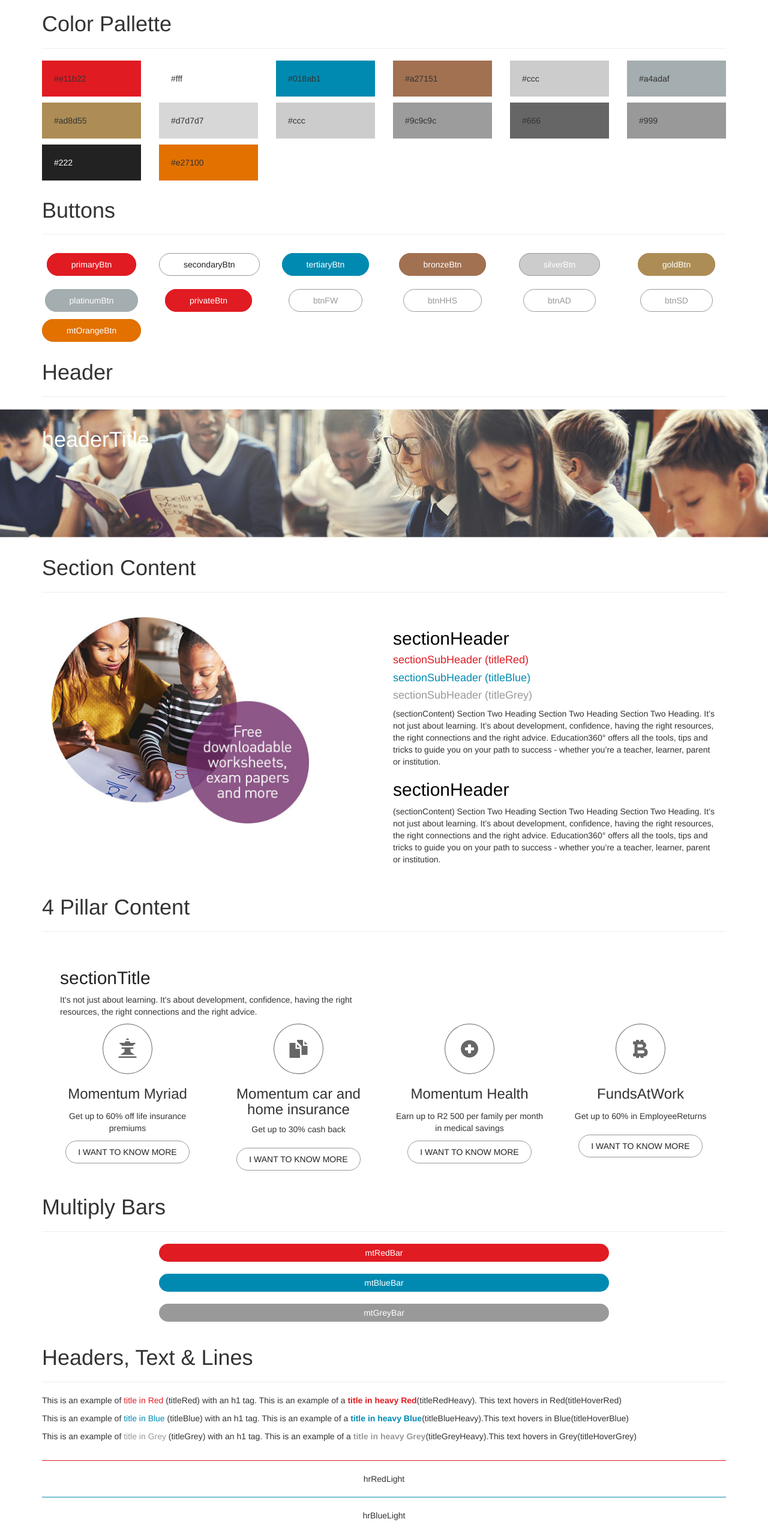
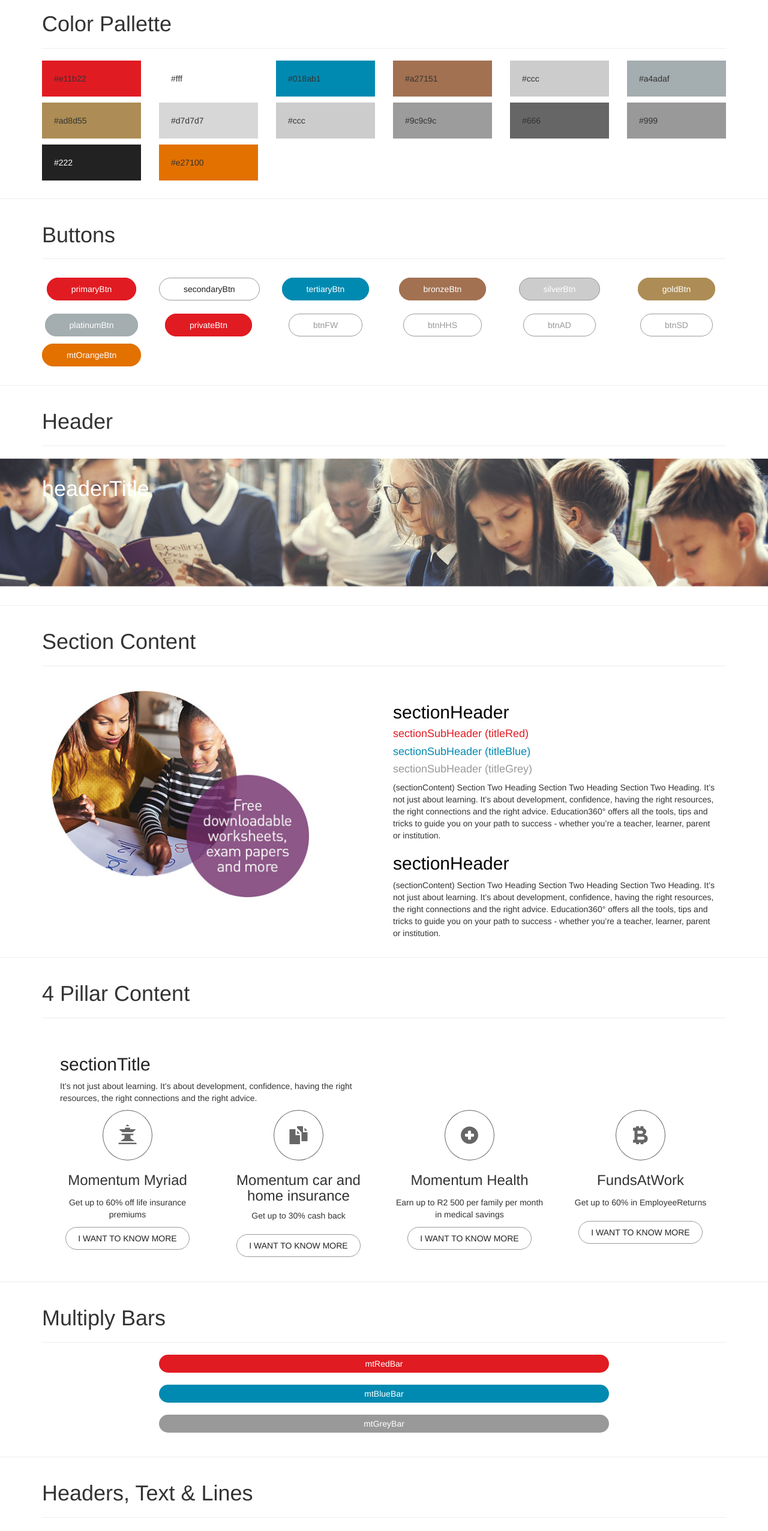
Before and after one commit to DuartBreedt/MultiplyDemoSCSS, a plain HTML site: page index.html in a window 1280 px wide. Shown: the top 2553 px of the page at 60% size. Drawn offline with nearby package versions, Linux system fonts and the light colour scheme.

Commit message:
organised html

```diff
--- a/index.html
+++ b/index.html
@@ -71,7 +71,8 @@
             </div>
         </div>
     </div>
-
+    <hr>
+    <!-------------------------------------------------------------------------------------------------------------->
     <div class="container">
         <h1>Buttons</h1>
         <hr>
@@ -119,7 +120,8 @@
             </div>
         </div>
     </div>
-
+    <hr>
+    <!-------------------------------------------------------------------------------------------------------------->
     <div class="container">
         <h1>Header</h1>
         <hr>
@@ -145,7 +147,8 @@
     </div>
     <!--box-search-->
     </div>
-
+    <hr>
+    <!-------------------------------------------------------------------------------------------------------------->
     <div class="container">
         <h1>Section Content</h1>
         <hr>
@@ -184,7 +187,8 @@
         </div>
         <!-- col-lg-6 col-md-6 col-sm-12 col-xs-12 sectionContent -->
     </div>
-
+    <hr>
+    <!-------------------------------------------------------------------------------------------------------------->
     <div class="container">
         <h1>4 Pillar Content</h1>
         <hr>
@@ -300,7 +304,8 @@
         </div>
         <!--Container Close-->
     </div>
-
+    <hr>
+    <!-------------------------------------------------------------------------------------------------------------->
     <div class="container">
         <h1>Multiply Bars</h1>
         <hr>
@@ -320,7 +325,8 @@
             <div class="col-lg-2"></div>
         </div>
     </div>
-
+    <hr>
+    <!-------------------------------------------------------------------------------------------------------------->
     <div class="container">
         <h1>Headers, Text & Lines</h1>
         <hr>
@@ -340,7 +346,8 @@
         <hr class="hrBlueHeavy">hrBlueHeavy
         <hr class="hrGreyHeavy">hrGreyHeavy
     </div>
-
+    <hr>
+    <!-------------------------------------------------------------------------------------------------------------->
     <div class="container">
         <h1>Input Groups</h1>
         <hr>
@@ -445,7 +452,8 @@
             </div>
         </div>
     </div>
-
+    <hr>
+    <!-------------------------------------------------------------------------------------------------------------->
     <div class="container">
         <h1>Money Management</h1>
         <hr>
@@ -531,7 +539,8 @@
             </div>
         </div>
     </div>
-
+    <hr>
+    <!-------------------------------------------------------------------------------------------------------------->
     <div class="container content-center">
         <div class="mtCard">
             <img class="img-responsive mmCardImage" src="media/multiply_logo.png">
@@ -541,7 +550,8 @@
             <p class="titleGrey float-right">Delink Card</p>
         </div>
     </div>
-
+    <hr>
+    <!-------------------------------------------------------------------------------------------------------------->
 
 
 
```
